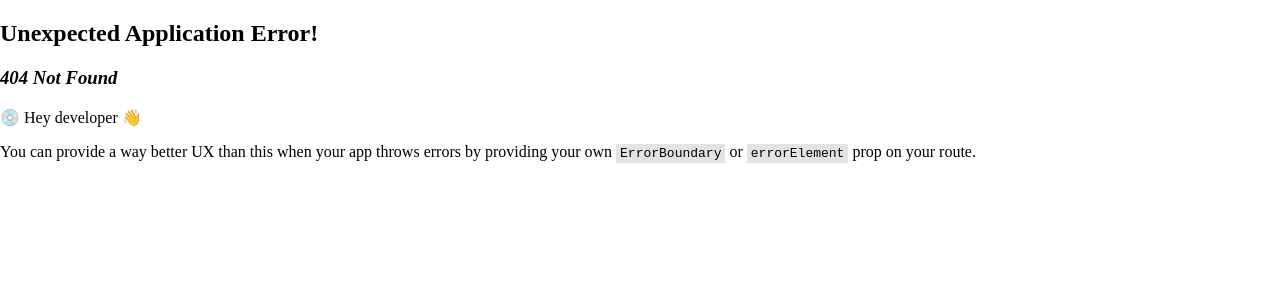
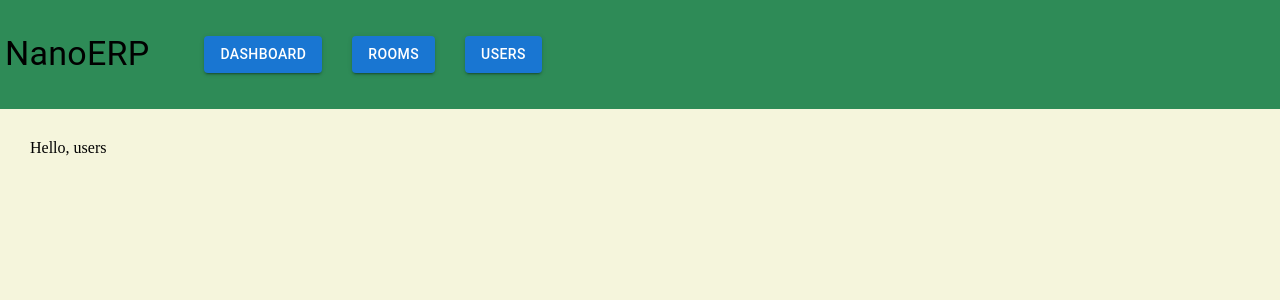
Before and after one commit to greyscrippt/pancakes-erp, a React (Vite) app: page /users in a window 1280 px wide. Before the commit this address had no page. Shown: the top 300 px of the page. Built offline with nearby package versions, Linux system fonts and the light colour scheme.

Commit message:
Styled pages

```diff
--- a/src/App.tsx
+++ b/src/App.tsx
@@ -6,7 +6,7 @@ import NavbarLink from "./components/NavbarLink";
 
 function App() {
   return (
-    <div>
+    <div className="master-container">
       <nav className="navbar">
         <Typography variant="h4" sx={{ alignSelf: "center" }}>
           NanoERP
@@ -15,6 +15,7 @@ function App() {
         <ul className="navbar-links">
             <NavbarLink name="Dashboard" uri="/" />
             <NavbarLink name="Rooms" uri="/rooms" />
+            <NavbarLink name="Users" uri="/users" />
         </ul>
       </nav>
 
--- a/src/pages/Dashboard.tsx
+++ b/src/pages/Dashboard.tsx
@@ -1,6 +1,6 @@
 function Dashboard() {
     return(
-        <div>
+        <div className="page">
             Hello
         </div>
     );
--- a/src/pages/Rooms.tsx
+++ b/src/pages/Rooms.tsx
@@ -48,7 +48,7 @@ function Rooms() {
     };
 
     return (
-        <Paper className="page">
+        <div className="page">
             <Typography variant="h4">Rooms</Typography>
 
             <Button
@@ -108,6 +108,6 @@ function Rooms() {
             </Modal>
 
             <DataTable data={ format_data_for_datatable(rooms) }/>
-        </Paper>
+        </div>
     );
 } export default Rooms;
--- a/src/pages/Users.tsx
+++ b/src/pages/Users.tsx
@@ -1,5 +1,19 @@
+import Paper from "@mui/material/Paper";
+import UserType from "../types/UserType";
+
+import "../styles.css";
+
+function format_data_for_datatable(rooms: Array<UserType>) {
+  return {
+    headers: ["Name"],
+    body: rooms.map((room: UserType) => [room.username]),
+  }
+}
+
 export default function Users() {
   return(
-    <>Hello, users</>
+    <div className="page">
+      Hello, users
+    </div>
   );
 }
--- a/src/styles.css
+++ b/src/styles.css
@@ -2,11 +2,14 @@ body {
     margin: 0;
 }
 
+.master-container {
+  height: 80vh;
+}
+
 .page {
     height: 100%;
-    margin: 30px;
     padding: 30px;
-    border-radius: 12px;
+    border-radius: 0;
     background-color: beige;
 }
 
--- /dev/null
+++ b/src/types/UserType.ts
@@ -0,0 +1,3 @@
+export default interface UserType {
+  username: string,
+}
```
Also changed, not shown: src/main.tsx (+6 -1 lines).
